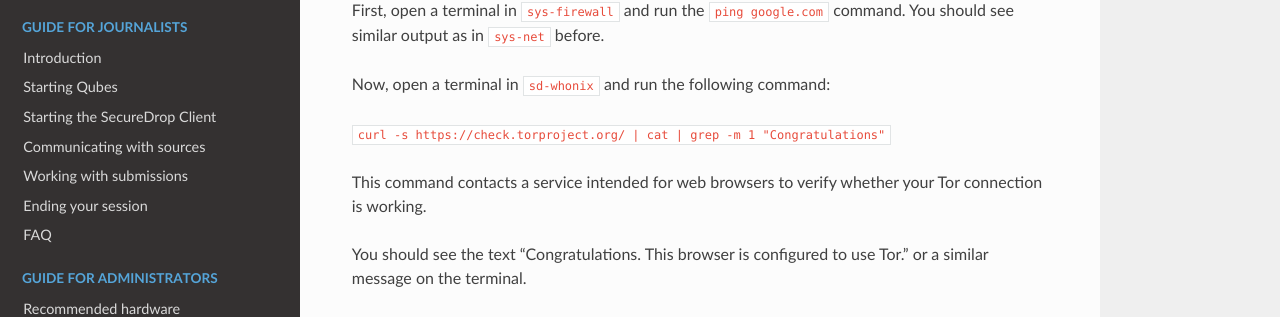
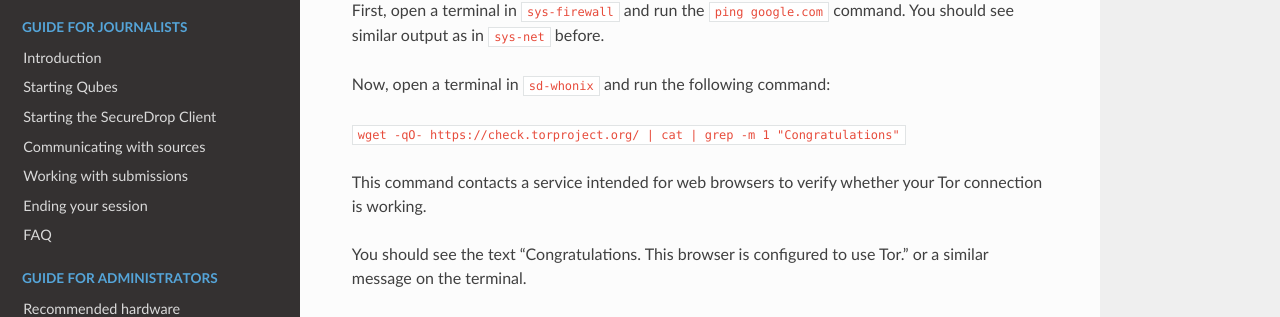
Before and after one commit to freedomofpress/securedrop-workstation-docs, a Sphinx documentation site: the page built from docs/admin/troubleshooting_connection.rst, in a window 1280 px wide and 900 px high, scrolled down 4709 px. Shown: the part 132-449 px from the top of the window. Built offline with Sphinx 7.4.7 and the Read the Docs theme 2.0.0, drawn with Linux system fonts in a browser that asks for light colours.

Commit message:
Use wget instead of missing curl

```diff
--- a/docs/admin/troubleshooting_connection.rst
+++ b/docs/admin/troubleshooting_connection.rst
@@ -142,7 +142,7 @@
 
 Now, open a terminal in ``sd-whonix`` and run the following command:
 
-``curl -s https://check.torproject.org/ | cat | grep -m 1 "Congratulations"``
+``wget -qO- https://check.torproject.org/ | cat | grep -m 1 "Congratulations"``
 
 This command contacts a service intended for web browsers to verify whether your
 Tor connection is working.
```
